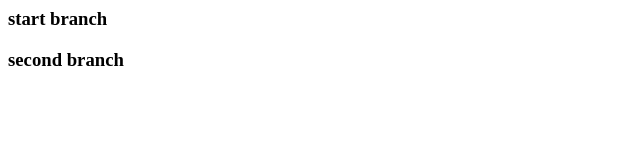
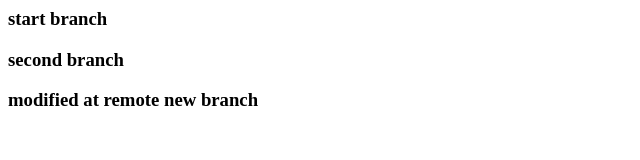
Before and after one commit to jaekyungshon/gitbranch, a plain HTML site: page index.html in a window 1280 px wide. Shown: the whole page, without its empty margins (0-640 px from the left). Drawn offline with Linux system fonts and the light colour scheme.

Commit message:
testing newbranch

```diff
--- a/index.html
+++ b/index.html
@@ -1,2 +1,3 @@
 <h3>start branch</h3>
 <h3>second branch</h3>
+<h3>modified at remote new branch</h3>
```
